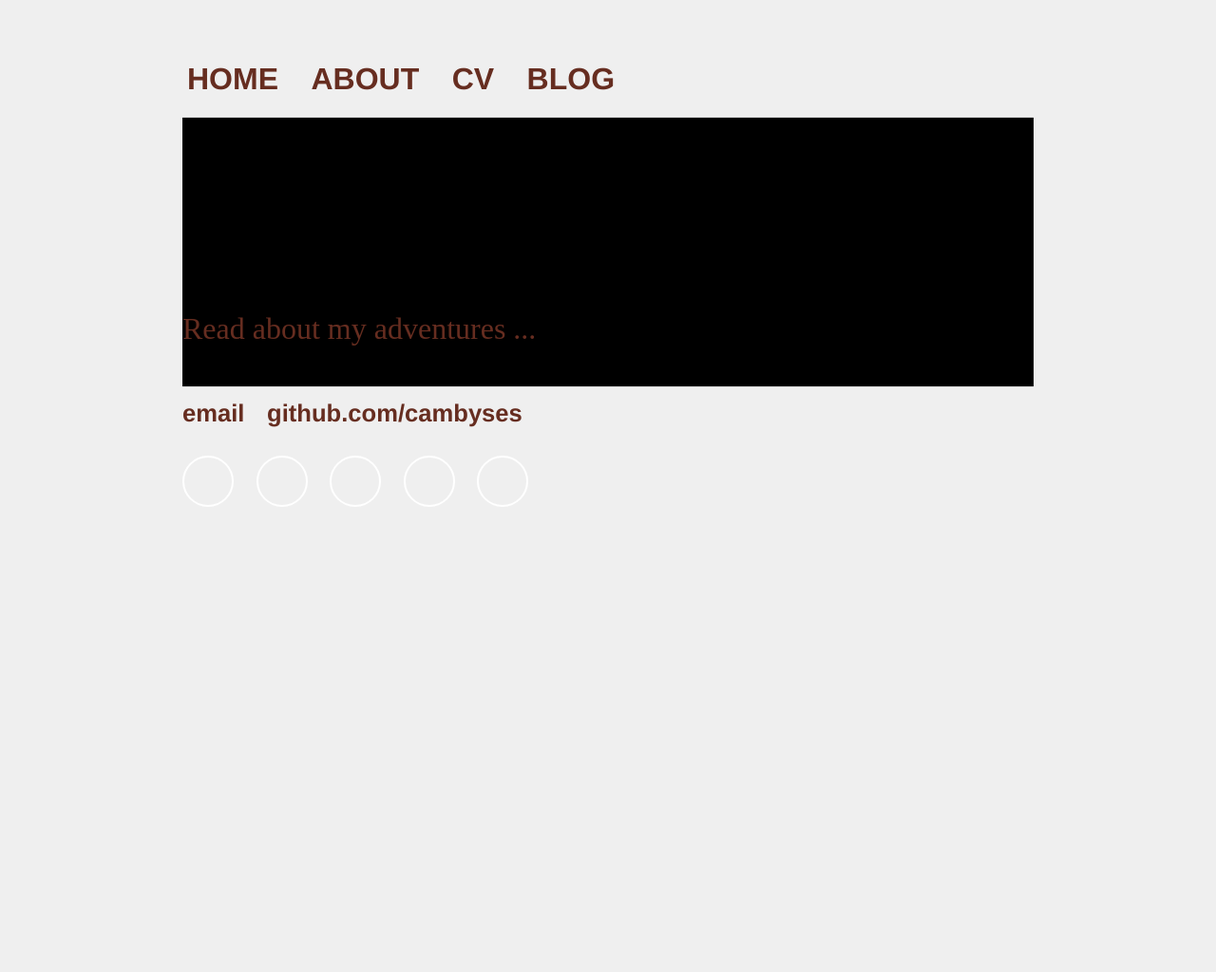
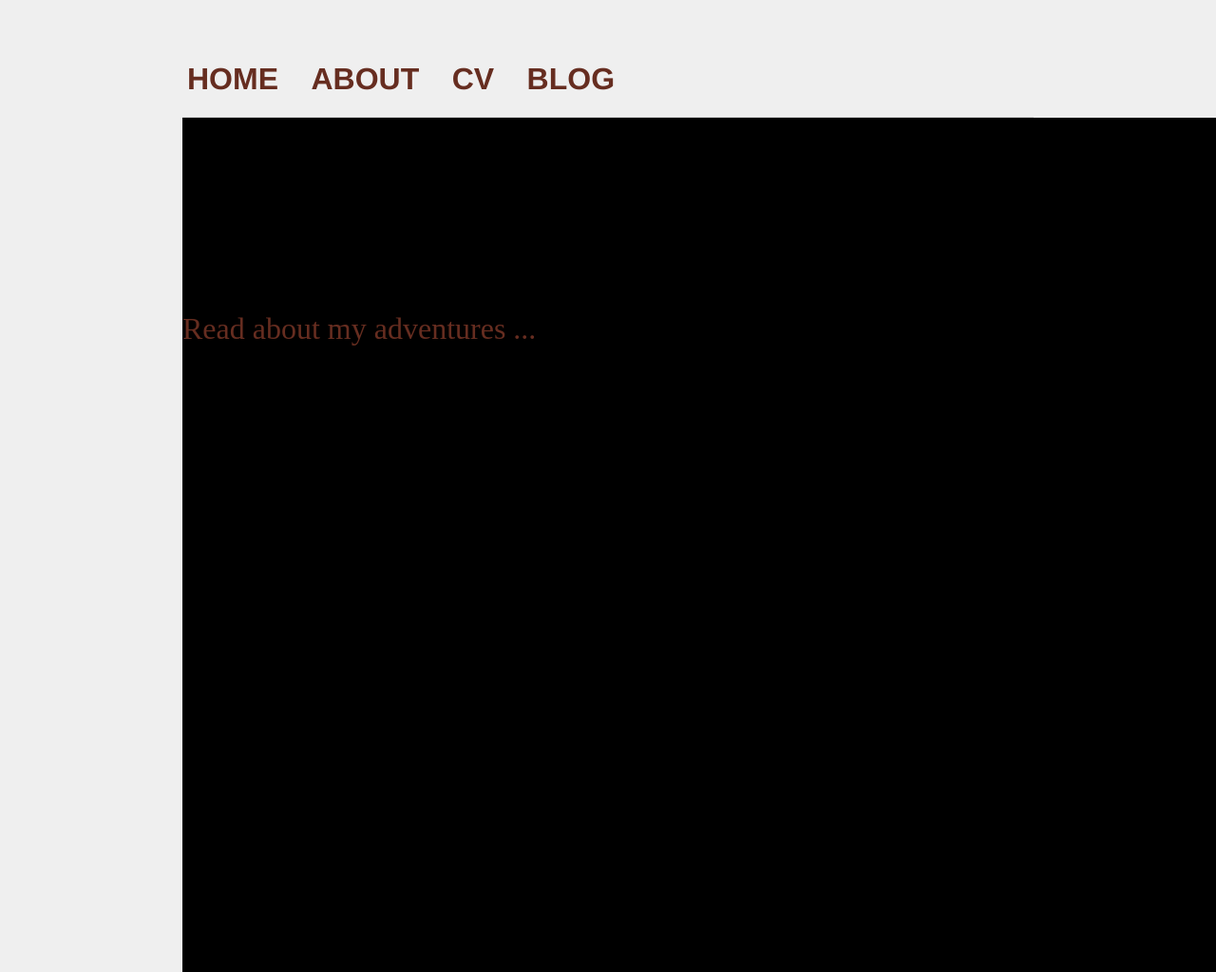
Before and after one commit to cambyses/cambyses.github.io, a Jekyll site: the page built from index.html, in a window 1280 px wide. Shown: the whole page at 95% size. Built offline with Jekyll 4.4.1, drawn with Linux system fonts in a browser that asks for light colours; before the commit the page ends 900 px from its top, so only the background shows below that.

Commit message:
Update main.css

```diff
--- a/css/main.css
+++ b/css/main.css
@@ -131,6 +131,12 @@
     background-color: black;
 }
 
+div .blurb {
+    position:absolute;
+    width:100%;
+    height:100%
+}
+
 /* ------------------------------- Other ----------------------------*/
 
 /*
```
